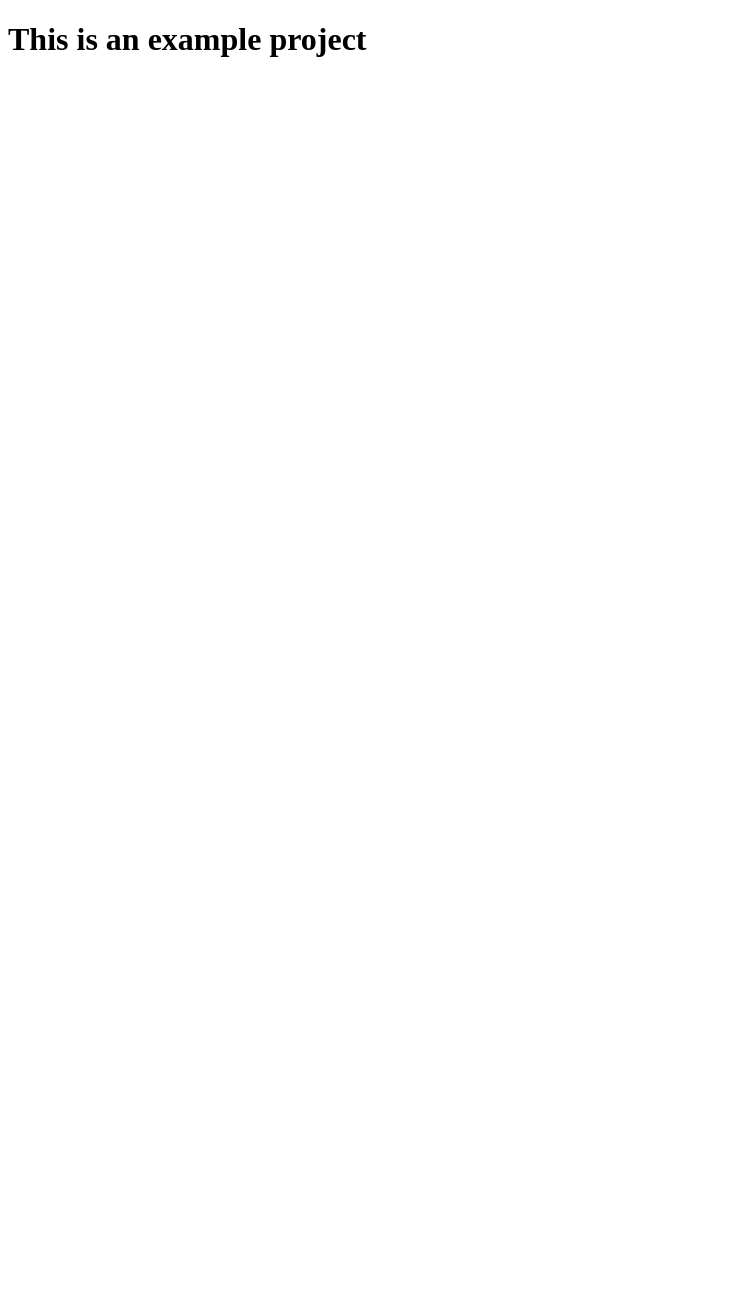
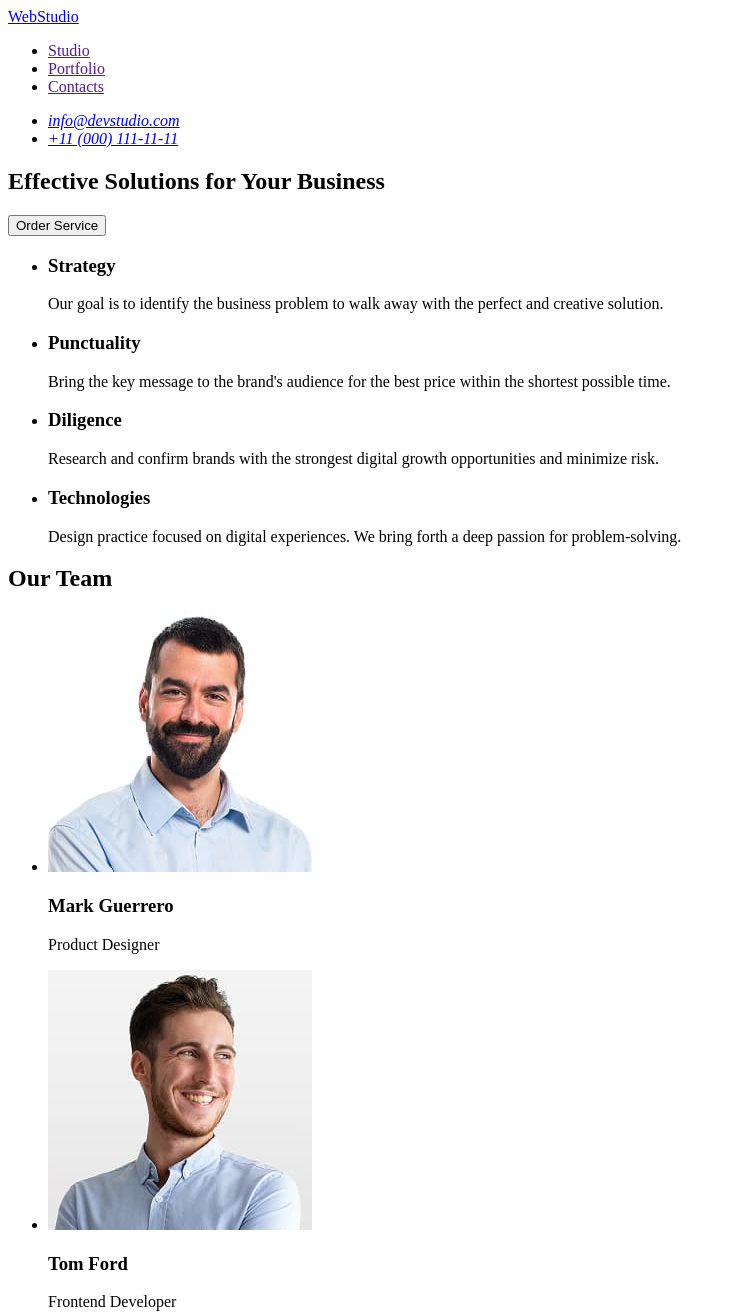
Before and after one commit to FilipovAnatolii/goit-markup-hw-02, a plain HTML site: page index.html in a window 1280 px wide. Shown: the top 1314 px of the page, without its empty margins (0-736 px from the left). Before the commit the page ends 800 px from the top, so only its background shows below. Drawn offline with Linux system fonts and the light colour scheme.

Commit message:
html finish

```diff
--- a/index.html
+++ b/index.html
@@ -1,11 +1,118 @@
 <!DOCTYPE html>
 <html lang="en">
-<head>
-    <meta charset="UTF-8">
-    <meta name="viewport" content="width=device-width, initial-scale=1.0">
-    <title>Document</title>
-</head>
-<body>
-  <h1>This is an example project</h1>
-</body>
+  <head>
+    <meta charset="UTF-8" />
+    <meta name="viewport" content="width=device-width, initial-scale=1.0" />
+    <title>WebStudio</title>
+  </head>
+  <body>
+    <header>
+      <nav>
+        <a href="./index.html">WebStudio</a>
+        <ul>
+          <li><a href="">Studio</a></li>
+          <li><a href="">Portfolio</a></li>
+          <li><a href="">Contacts</a></li>
+        </ul>
+      </nav>
+      <address>
+        <ul>
+          <li><a href="mailto:info@devstudio.com">info@devstudio.com</a></li>
+          <li><a href="tel:+110001111111">+11 (000) 111-11-11</a></li>
+        </ul>
+      </address>
+    </header>
+    <main>
+      <section>
+        <h1>Effective Solutions for Your Business</h1>
+        <button type="button">Order Service</button>
+      </section>
+      <section>
+        <ul>
+          <li>
+            <h3>Strategy</h3>
+            <p>
+              Our goal is to identify the business problem to walk away with the
+              perfect and creative solution.
+            </p>
+          </li>
+          <li>
+            <h3>Punctuality</h3>
+            <p>
+              Bring the key message to the brand's audience for the best price
+              within the shortest possible time.
+            </p>
+          </li>
+          <li>
+            <h3>Diligence</h3>
+            <p>
+              Research and confirm brands with the strongest digital growth
+              opportunities and minimize risk.
+            </p>
+          </li>
+          <li>
+            <h3>Technologies</h3>
+            <p>
+              Design practice focused on digital experiences. We bring forth a
+              deep passion for problem-solving.
+            </p>
+          </li>
+        </ul>
+      </section>
+      <section>
+        <h2>Our Team</h2>
+        <ul>
+          <li>
+            <img
+              src="./images/Mark_Guerrero.jpg"
+              alt="Mark_Guerrero"
+              width="264"
+              height="260"
+            />
+            <h3>Mark Guerrero</h3>
+            <p>Product Designer</p>
+          </li>
+          <li>
+            <img
+              src="./images/Tom_Ford.jpg"
+              alt="Tom_Ford"
+              width="264"
+              height="260"
+            />
+            <h3>Tom Ford</h3>
+            <p>Frontend Developer</p>
+          </li>
+          <li>
+            <img
+              src="./images/Camila_Garcia.jpg"
+              alt="Camila_Garcia"
+              width="264"
+              height="260"
+            />
+            <h3>Camila Garcia</h3>
+            <p>Marketing</p>
+          </li>
+          <li>
+            <img
+              src="./images/Daniel_Wilson.jpg"
+              alt="Daniel_Wilson"
+              width="264"
+              height="260"
+            />
+            <h3>Daniel Wilson</h3>
+            <p>UI Designer</p>
+          </li>
+        </ul>
+      </section>
+    </main>
+    <footer>
+      <section>
+        <a href="./index.html">WebStudio</a>
+        <p>
+          Increase the flow of customers and sales for your business with
+          digital marketing & growth solutions.
+        </p>
+      </section>
+    </footer>
+  </body>
 </html>
```
Also changed, not shown: images/Camila_Garcia.jpg (added), images/Daniel_Wilson.jpg (added), images/Dark-bg.jpg (added), images/Mark_Guerrero.jpg (added), images/Tom_Ford.jpg (added).
